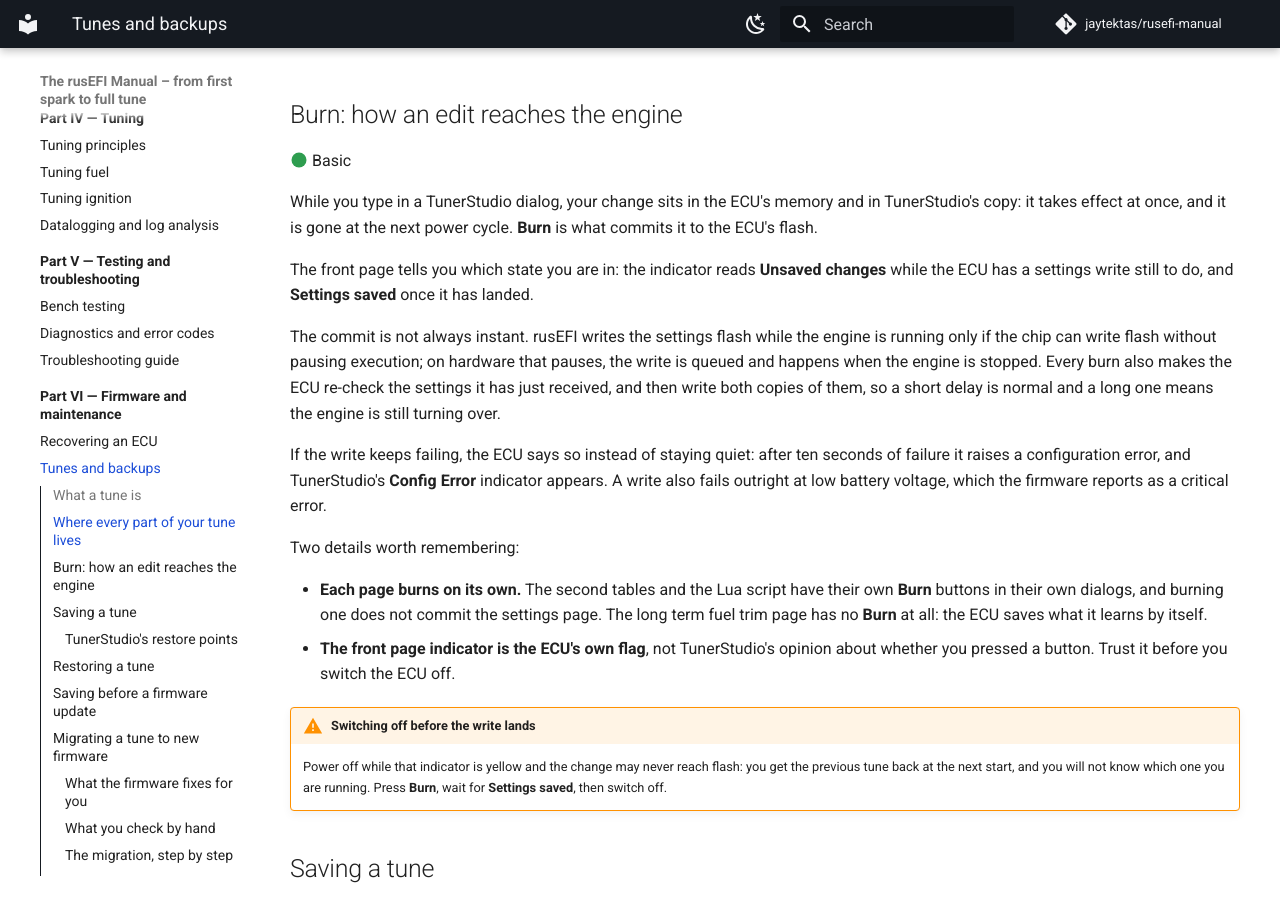
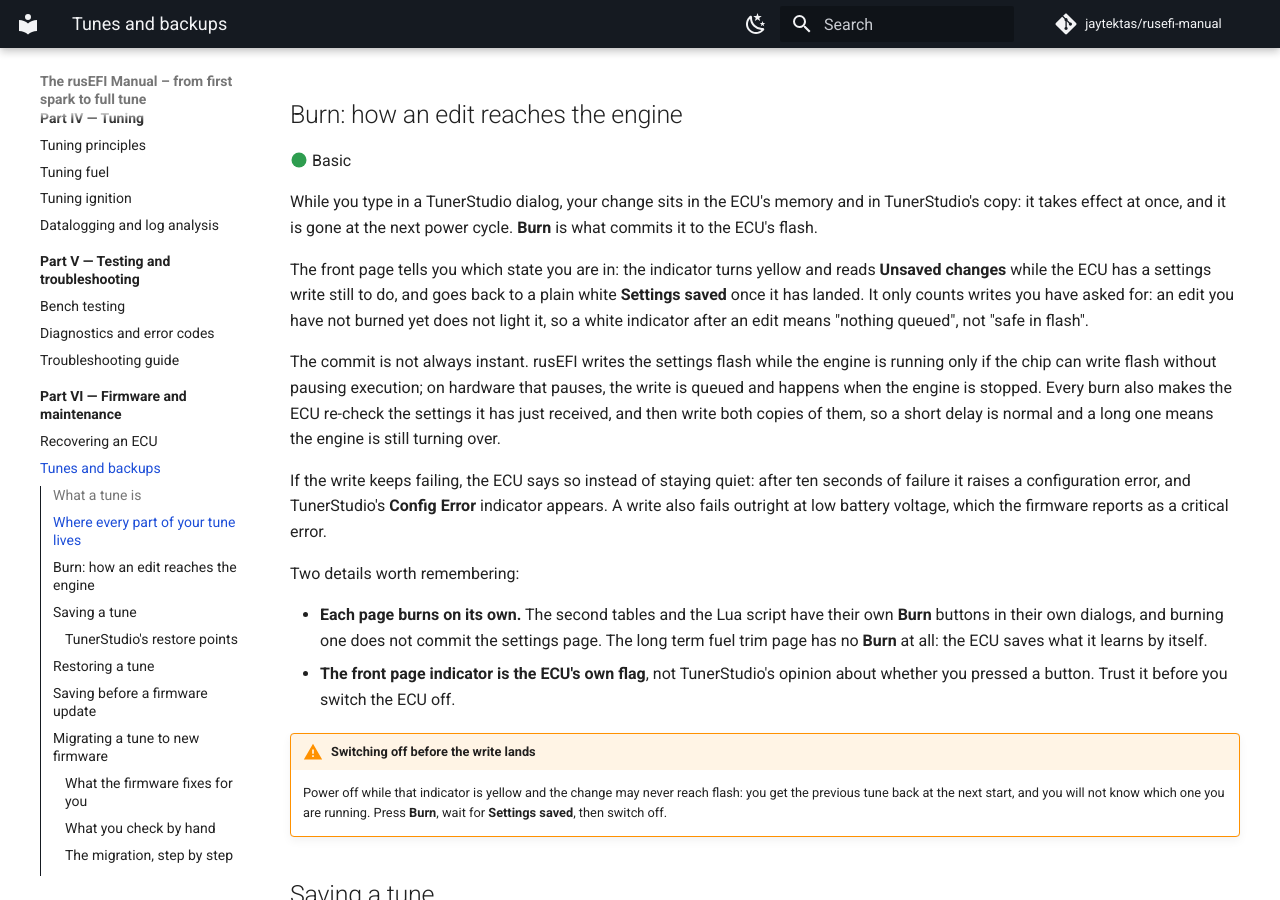
Before and after one commit to jaytektas/rusefi-manual, an MkDocs documentation site: the page built from documentation/docs/part6/tunes-backups.md, in a window 1280 px wide and 900 px high, scrolled down 3560 px. Built offline with MkDocs 1.6.1 and Material for MkDocs 9.7.7, drawn with Linux system fonts in a browser that asks for light colours; comment, search, counter and statistics services are not loaded; some of the changed text lies outside the part shown.

Commit message:
Release six held figures; fix index.txt name and burn-indicator colour
Simulator front page, TS title strip (registration painted out), SD card logger,
PC mode and conditional logging shot on the bench, and the difference report.
datalogging: the log index file is index.txt (mmc_card_util.cpp), not rusefi.ind.
tunes-backups: Settings saved is white, not green, and only Burn lights the
indicator (needBurn is the pending-write bit).

Co-Authored-By: Claude Opus 5.5 <noreply@anthropic.com>

```diff
--- a/documentation/docs/part6/tunes-backups.md
+++ b/documentation/docs/part6/tunes-backups.md
@@ -102,15 +102,18 @@ while you tune on the bench.
 While you type in a TunerStudio dialog, your change sits in the ECU's memory and in TunerStudio's copy: it
 takes effect at once, and it is gone at the next power cycle. **Burn** is what commits it to the ECU's flash.
 
-The front page tells you which state you are in: the indicator reads **Unsaved changes** while the ECU has a
-settings write still to do, and **Settings saved** once it has landed.
+The front page tells you which state you are in: the indicator turns yellow and reads **Unsaved changes**
+while the ECU has a settings write still to do, and goes back to a plain white **Settings saved** once it has
+landed. It only counts writes you have asked for: an edit you have not burned yet does not light it, so a
+white indicator after an edit means "nothing queued", not "safe in flash".
+<!-- src: firmware/console/status_loop.cpp (needBurn = getNeedToWriteConfiguration()); firmware/controllers/storage.cpp (getNeedToWriteConfiguration: the pending settings-write bit); firmware/console/binary/tunerstudio.cpp (requestBurn is what sets it); firmware/tunerstudio/tunerstudio.template.ini (indicator { needBurn }, white / yellow) -->
 
-<!-- shot: img/ts/tunes-backups-frontpage-burn-state.png | TunerStudio front page of a rusEFI project for the Proteus F7 | Proteus F7 connected with 12 V ignition on and the engine stopped, one setting just changed and Burn pressed: the Unsaved changes indicator yellow immediately afterwards, then Settings saved green once the ECU has written flash; annotate 1 = the Settings saved / Unsaved changes indicator, 2 = the tune file name in the title bar; gauges live, no dropdown open | The front-page setting indicator is the only reliable sign that a change has reached the ECU's flash. -->
+<!-- shot: img/ts/tunes-backups-frontpage-burn-state.png | TunerStudio front page of a rusEFI project for the Proteus F7 | Proteus F7 connected with 12 V ignition on and the engine stopped, the Ardu-Stim turning the engine so the write is held (single-bank F7), one setting changed and Burn pressed: the Unsaved changes indicator yellow; crop below the title bar (registration name); annotate 1 = the Settings saved / Unsaved changes indicator; gauges live, no dropdown open | The front-page setting indicator is the only reliable sign that a change has reached the ECU's flash. -->
 <!-- pending-figure
 <figure markdown>
-  ![TunerStudio front page for a Proteus F7 with the Settings saved indicator green, and in a second view the Unsaved changes indicator yellow](../img/ts/tunes-backups-frontpage-burn-state.png)
-  <figcaption>Figure 3 — The front page's setting indicator: yellow while a settings write is still queued,
-  green once the ECU has written flash.</figcaption>
+  ![TunerStudio front page for a Proteus F7 with the engine turning and the indicator yellow, reading Unsaved changes, after Burn](../img/ts/tunes-backups-frontpage-burn-state.png)
+  <figcaption>Figure 3 — The front page's setting indicator: yellow while a settings write is still queued
+  (here held back because the engine is turning), white <b>Settings saved</b> once the ECU has written flash.</figcaption>
 </figure>
 
 pending-figure -->
```
Also changed, not shown: other parts of documentation/docs/part6/tunes-backups.md (+0 -2 lines), documentation/docs/part4/datalogging.md (+3 -3 lines), documentation/docs/part6/building-rusefi.md (+0 -2 lines), documentation/docs/img/ts/building-rusefi-simulator-front-page.png (added), documentation/docs/img/ts/building-rusefi-ts-title.png (added), documentation/docs/img/ts/datalogging-sd-card-logger.png (added), documentation/docs/img/ts/datalogging-sd-conditional.png (added), documentation/docs/img/ts/datalogging-sd-pc-mode.png (added), documentation/docs/img/ts/tunes-backups-difference-report.png (added).
